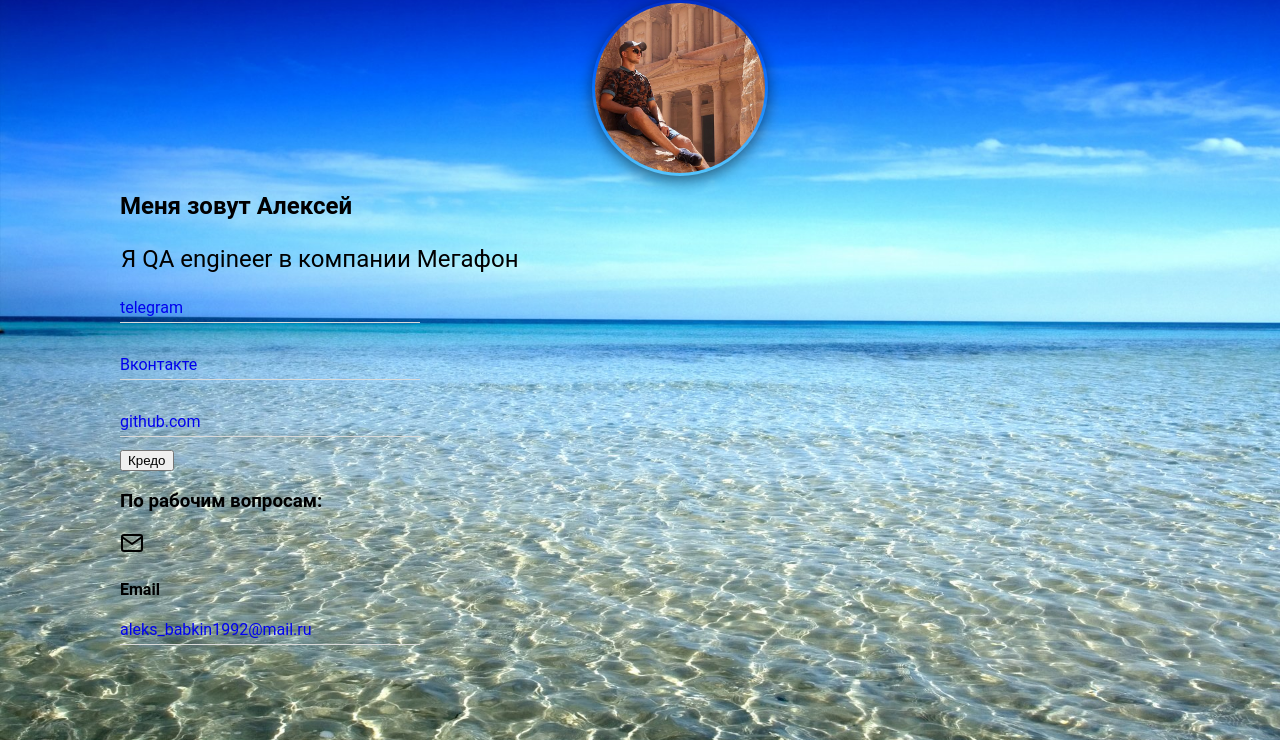
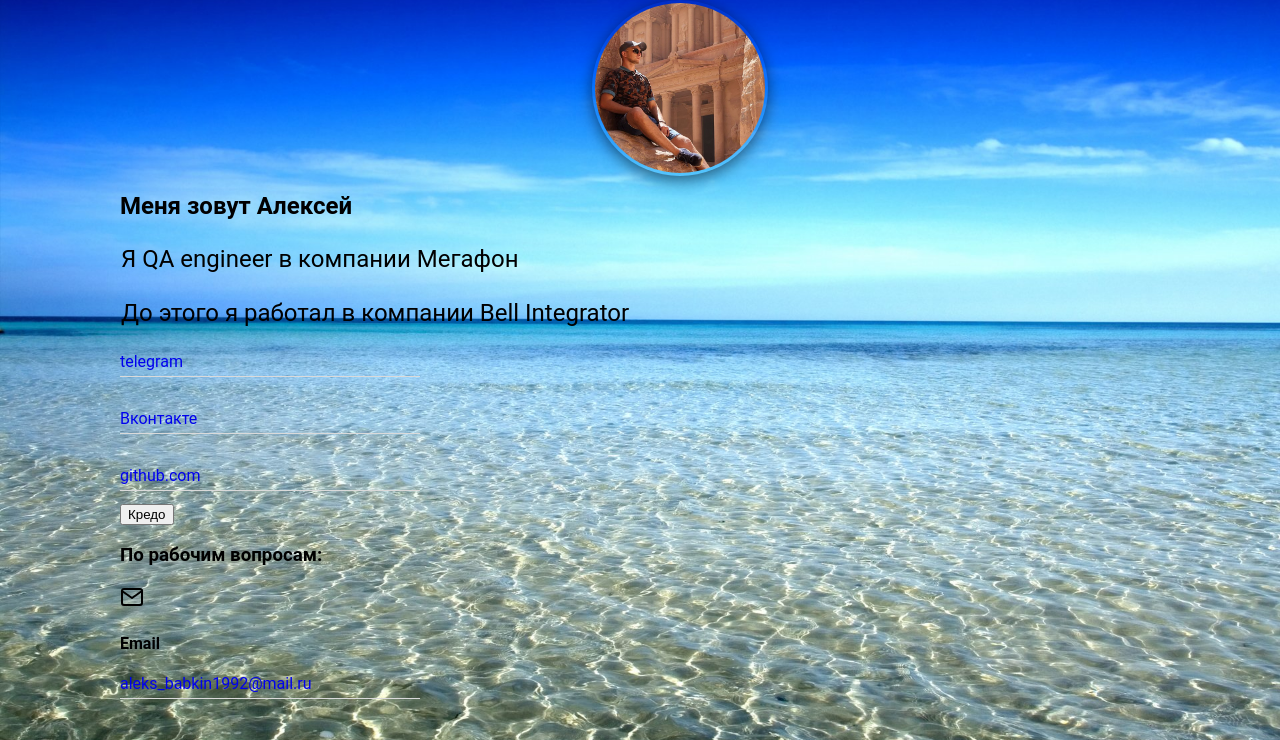
Before and after one commit to AleksLeo1/cv, a plain HTML site: page index.html in a window 1280 px wide. Shown: the part 81-821 px from the top of the page. Drawn offline with Linux system fonts and the light colour scheme.

Commit message:
добавил_параграф

```diff
--- a/index.html
+++ b/index.html
@@ -28,6 +28,7 @@
 			<h2>Меня зовут Алексей</h2>
 
 			<p>Я QA engineer в компании Мегафон</p>
+			<p>До этого я работал в компании Bell Integrator</p>
 
 
 			<div class="contacts">
```
